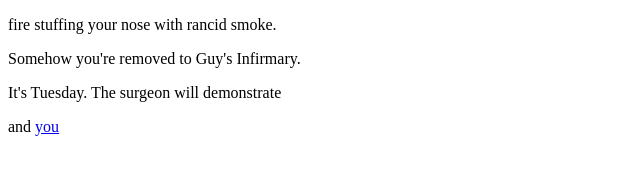
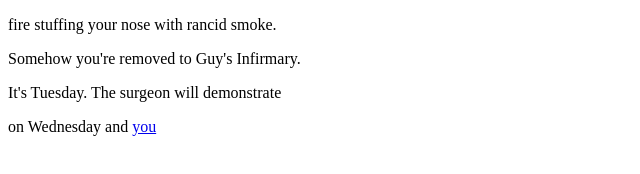
Before and after one commit to uajwau/nhawa-avt217, a plain HTML site: page p1/page5/index.html in a window 1280 px wide. Shown: the whole page, without its empty margins (0-640 px from the left). Drawn offline with Linux system fonts and the light colour scheme.

Commit message:
typoooooooo

```diff
--- a/p1/page5/index.html
+++ b/p1/page5/index.html
@@ -7,7 +7,7 @@
     <p>fire stuffing your nose with rancid smoke.</p>
     <p>Somehow you're removed to Guy's Infirmary.</p>
     <p>It's Tuesday. The surgeon will demonstrate</p>
-    <p>and
+    <p>on Wednesday and
       <a href="../page6/index.html">you</a></p>
   </body>
 </html>
```
